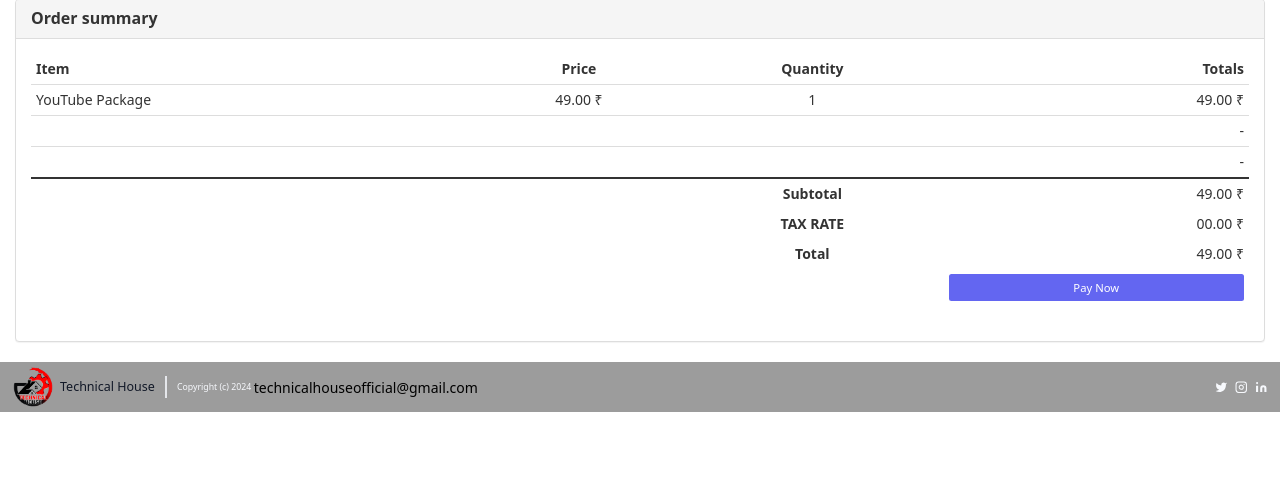
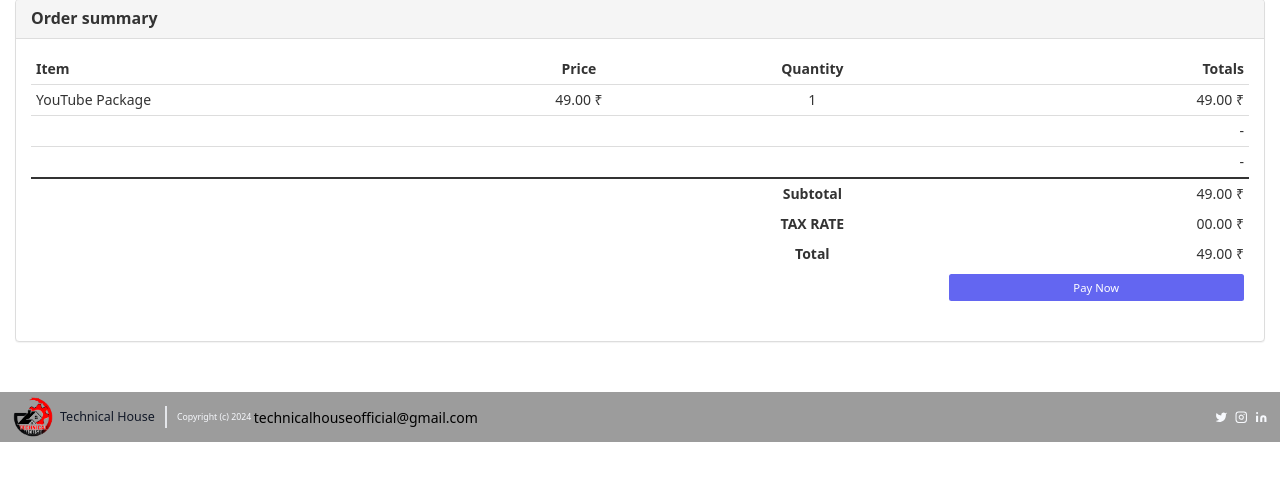
Before and after one commit to yashdhameliya88/YouTube-Package, a PHP site: page /payscript.php in a window 1280 px wide. Shown: the part 202-683 px from the top of the page. Run offline with PHP 8.4, Linux system fonts and the light colour scheme; data that the repository does not hold is empty; some libraries are stand-ins or nearby versions.

Commit message:
Add Padding in Payscript

```diff
--- a/payscript.php
+++ b/payscript.php
@@ -49,7 +49,7 @@ include("header.php");
     	</div>
     </div>
 
-    <div class="row">
+    <div class="row" style="padding-bottom:30px;">
     	<div class="col-md-12">
     		<div class="panel panel-default">
     			<div class="panel-heading">
```
